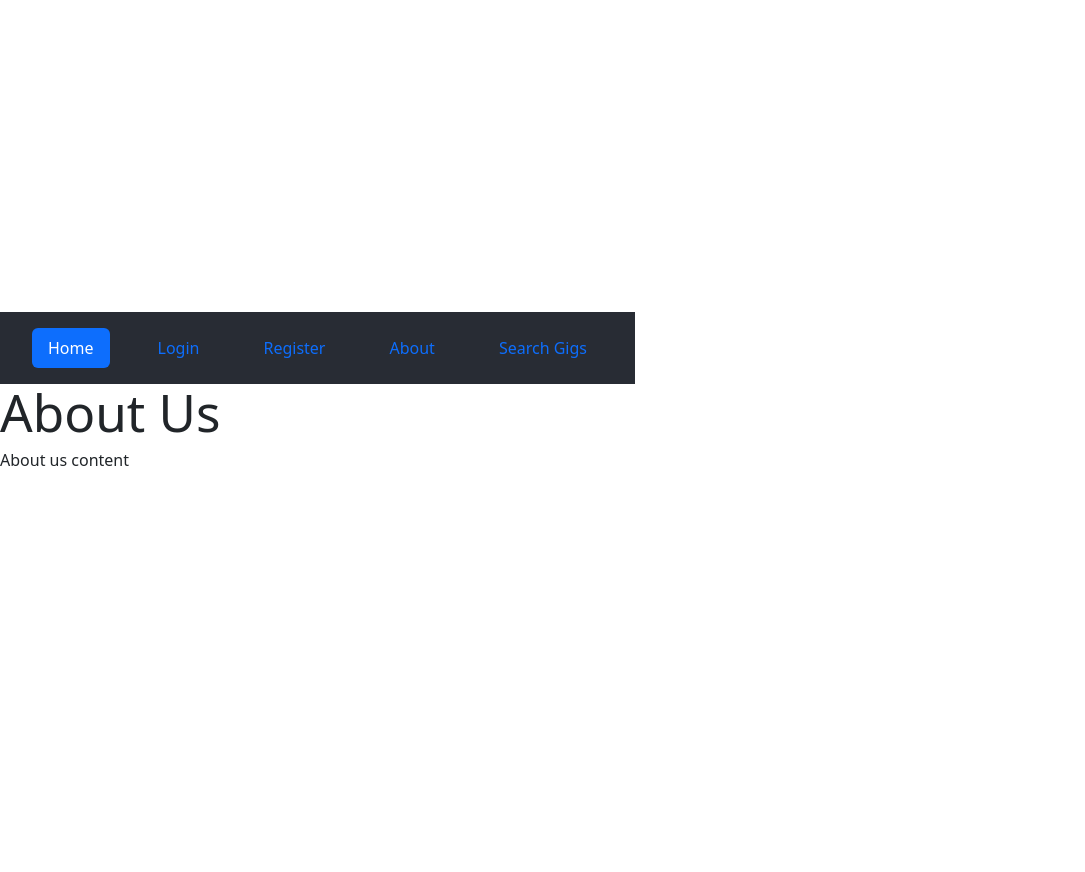
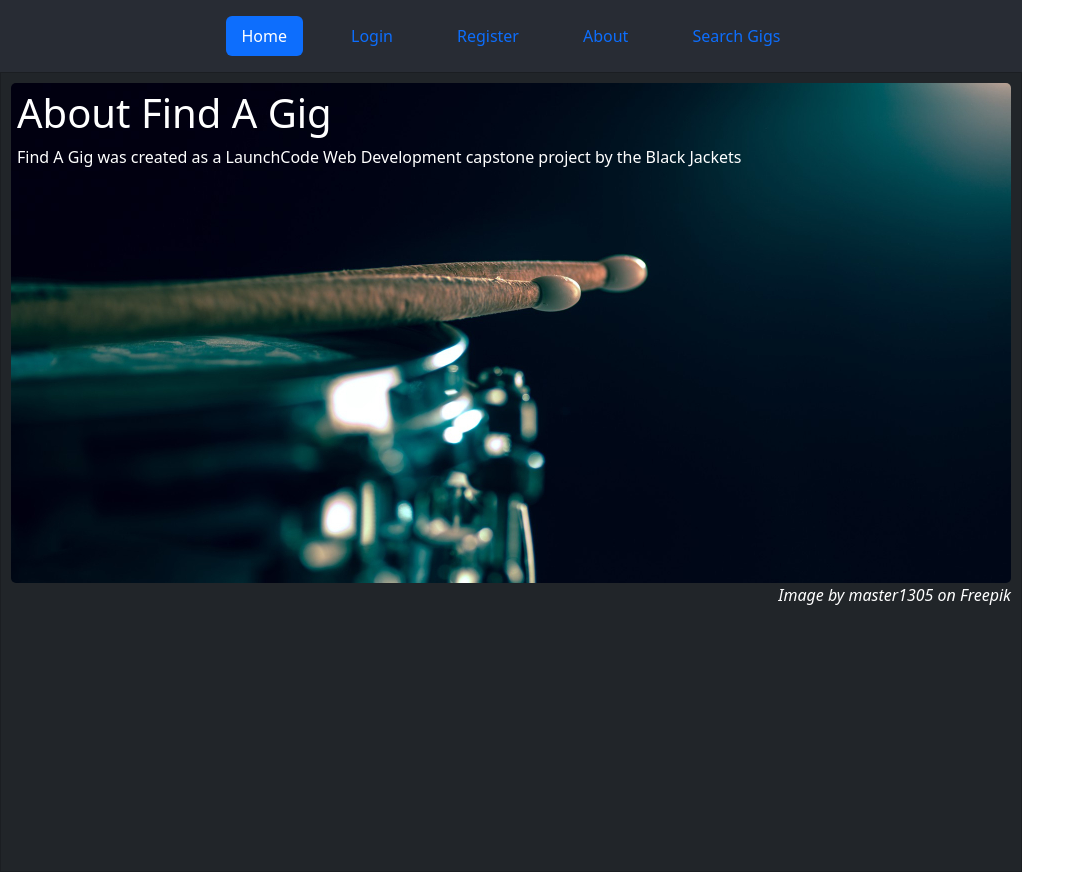
Before and after one commit to ALLHUBS-Jan-2024-Liftoff/Black-Jackets, a React (Vite) app in the folder BlackJackets-ui/: page /about in a window 1280 px wide. Shown: the whole page, without its empty margins (0-1085 px from the left). Before the commit the page ends 800 px from the top, so only its background shows below. Built offline with nearby package versions, Linux system fonts and the light colour scheme.

Commit message:
Changed tab image, added content to About page, cleaned up Home page code

```diff
--- a/BlackJackets-ui/index.html
+++ b/BlackJackets-ui/index.html
@@ -6,7 +6,7 @@
     <link href="https://cdn.jsdelivr.net/npm/bootstrap@5.3.3/dist/css/bootstrap.min.css" rel="stylesheet" integrity="sha384-QWTKZyjpPEjISv5WaRU9OFeRpok6YctnYmDr5pNlyT2bRjXh0JMhjY6hW+ALEwIH" crossorigin="anonymous">
     <script src="https://cdn.jsdelivr.net/npm/bootstrap@5.3.3/dist/js/bootstrap.bundle.min.js" integrity="sha384-YvpcrYf0tY3lHB60NNkmXc5s9fDVZLESaAA55NDzOxhy9GkcIdslK1eN7N6jIeHz" crossorigin="anonymous"></script>
 
-    <link rel="icon" type="image/svg+xml" href="/vite.svg" />
+    <link rel="icon" type="image/svg+xml" href="/src/assets/images/568.jpg" />
     <meta name="viewport" content="width=device-width, initial-scale=1.0" />
     <title>Find A Gig</title>
   </head>
--- a/BlackJackets-ui/src/pages/About.jsx
+++ b/BlackJackets-ui/src/pages/About.jsx
@@ -1,12 +1,25 @@
-import React from 'react'
+import React from "react";
+import drums from "../assets/images/35499.jpg";
 
 function About() {
   return (
-      <div className='about'>
-          <h1>About Us</h1>
-          <p>About us content</p>
+    <div
+      className="card bg-dark text-white rounded-0"
+      style={{ height: "100vh" }}
+    >
+      <img className="card-img" src={drums} alt="Card image" />
+      <div className="card-img-overlay">
+        <h5 className="card-title h1">About Find A Gig</h5>
+        <p className="card-text">
+          Find A Gig was created as a LaunchCode Web Development capstone
+          project by the Black Jackets
+        </p>
       </div>
-  )
+      <p className="text-end fw-light fst-italic">
+        Image by master1305 on Freepik
+      </p>
+    </div>
+  );
 }
 
-export default About
+export default About;
```
Also changed, not shown: BlackJackets-ui/src/pages/Home.jsx (+12 -13 lines), BlackJackets-ui/src/assets/images/35499.jpg (added).
